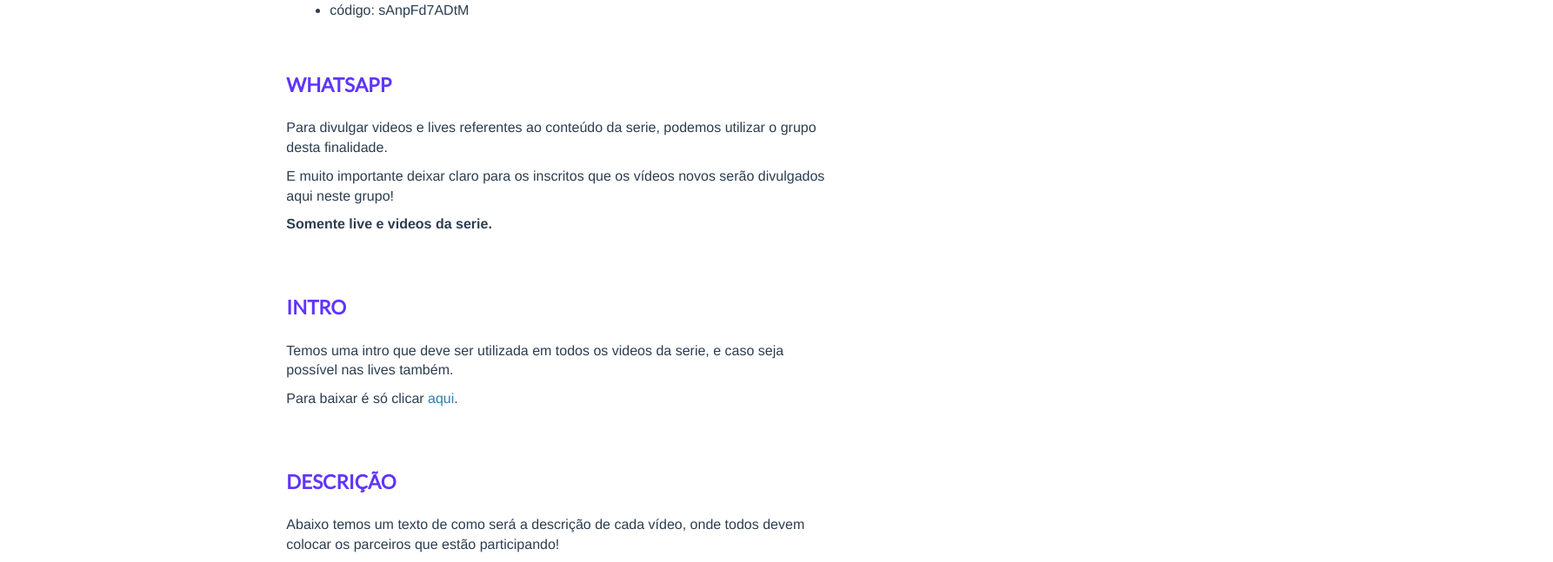
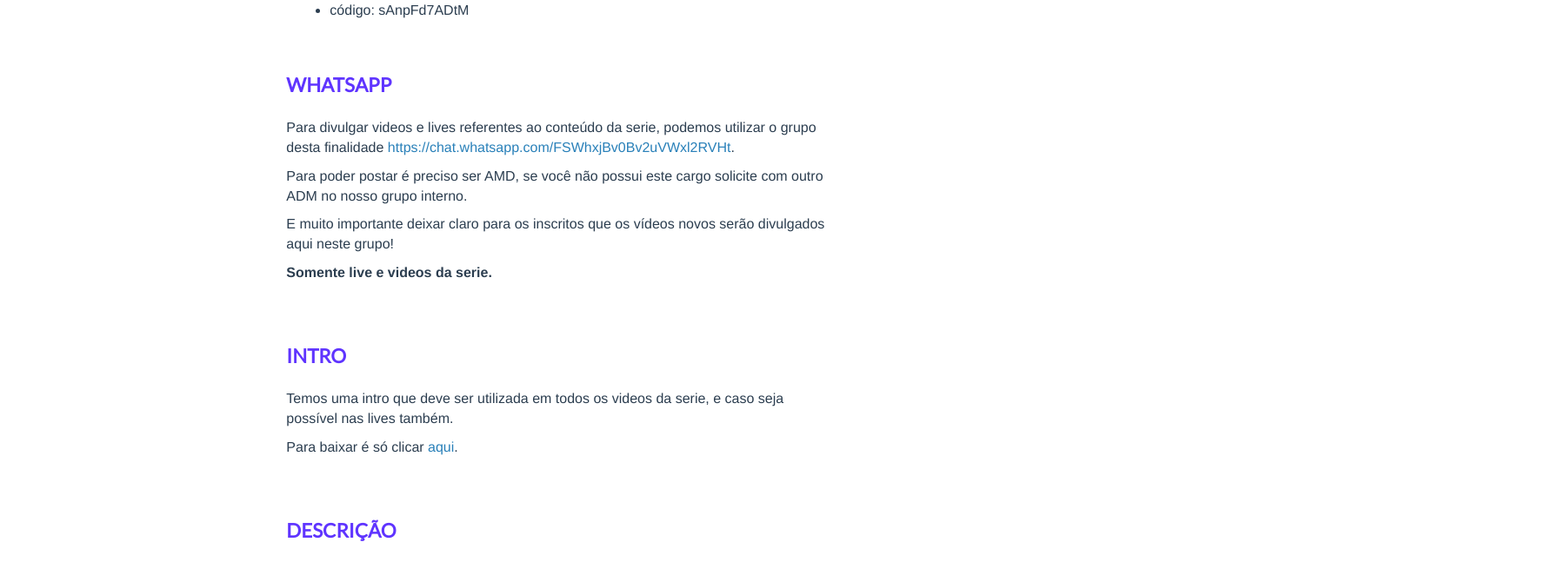
Before and after one commit to TonhaoSantos/webpage-pobrecraft, a Vue app: page / in a window 1280 px wide. Shown: the part 803-1450 px from the top of the page at 87% size, 1786 px wide, since content can reach past the window. Built offline with nearby package versions, Linux system fonts and the light colour scheme.

Commit message:
fix whats link

```diff
--- a/src/views/Home.vue
+++ b/src/views/Home.vue
@@ -20,14 +20,15 @@
 
       <p>Para entrar no Realm basta utilizar o link ou usar o código:</p>
       <ul style="padding-left: 50px">
-        <li>link: <a href="https://realms.gg/sAnpFd7ADtM">https://realms.gg/sAnpFd7ADtM</a></li>
+        <li>link: <a href="https://realms.gg/sAnpFd7ADtM" target="_blank">https://realms.gg/sAnpFd7ADtM</a></li>
         <li>código: sAnpFd7ADtM</li>
       </ul>
 
       <br>
 
       <h5 class="home__subtitle">WhatsApp</h5>
-      <p>Para divulgar videos e lives referentes ao conteúdo da serie, podemos utilizar o grupo desta finalidade.</p>
+      <p>Para divulgar videos e lives referentes ao conteúdo da serie, podemos utilizar o grupo desta finalidade <a href="https://chat.whatsapp.com/FSWhxjBv0Bv2uVWxl2RVHt" target="_blank">https://chat.whatsapp.com/FSWhxjBv0Bv2uVWxl2RVHt</a>.</p>
+      <p>Para poder postar é preciso ser AMD, se você não possui este cargo solicite com outro ADM no nosso grupo interno.</p>
       <p>E muito importante deixar claro para os inscritos que os vídeos novos serão divulgados aqui neste grupo!</p>
       <p><strong>Somente live e videos da serie.</strong></p>
 
@@ -43,12 +44,12 @@
       <p>Abaixo temos um texto de como será a descrição de cada vídeo, onde todos devem colocar os parceiros que estão participando!</p>
       <pre>
       Série muito OP dos Youtubers Pobres
-        O Rei está revoltado cobrando mais e mais
-        impostos da galera !
-        Aqui os youtubers estão se unindo para pagar
-        tudo que a realeza pede ! Toda semana novas missões
-        na série PobreCraft. Uma sátira muito organizada, porém
-        pobre. Nós não somos topCrafters, mas POBRECRAFTERS.
+        O Rei está revoltado cobrando mais e mais impostos da galera!
+
+        Aqui os youtubers estão se unindo para pagar tudo que a realeza pede ! Toda semana novas missões na série PobreCraft. Uma sátira muito organizada, porém pobre.
+
+        Nós não somos topCrafters, mas POBRECRAFTERS.
+
         POBRECRAFT - Toda semana teremos vídeos.
 
         Se você é youtuber e caso queira participar da série, envie email para
```
